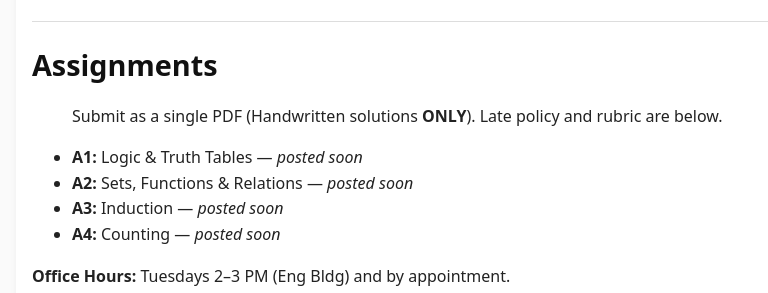
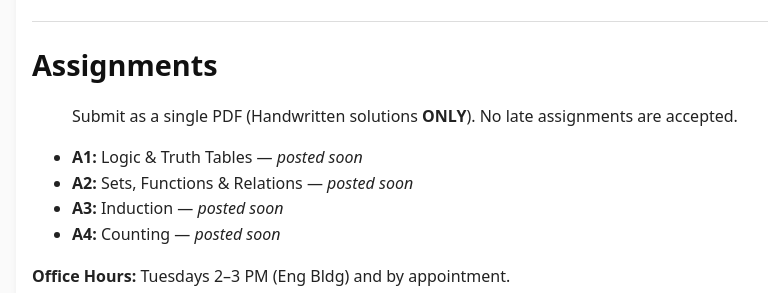
Before and after one commit to SaleemKamaludin/SaleemKamaludin.github.io, a Jekyll site: the page built from courses/comp1604/assignments/index.md, in a window 1280 px wide. Shown: the part 140-433 px from the top of the page, without its empty margins (158-926 px from the left). Built offline with Jekyll 4.4.1, drawn with Linux system fonts in a browser that asks for light colours.

Commit message:
Update submission policy for assignments

```diff
--- a/courses/comp1604/assignments/index.md
+++ b/courses/comp1604/assignments/index.md
@@ -6,7 +6,7 @@ permalink: /courses/comp1604/assignments/
 
 # Assignments
 
-> Submit as a single PDF (Handwritten solutions **ONLY**). Late policy and rubric are below.
+> Submit as a single PDF (Handwritten solutions **ONLY**). No late assignments are accepted.
 
 - **A1:** Logic & Truth Tables — _posted soon_
 - **A2:** Sets, Functions & Relations — _posted soon_
```
